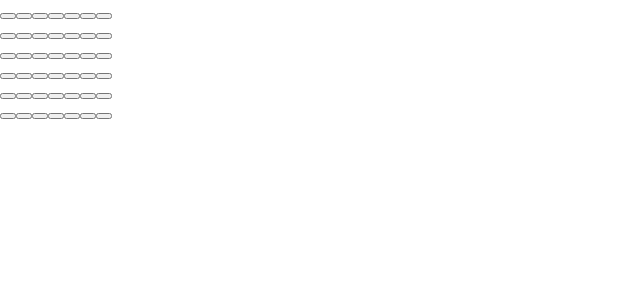
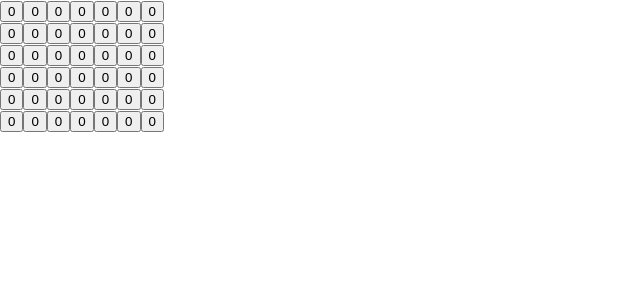
Before and after one commit to tyagidevansh/connect-4, a React (Create React App) app: page / in a window 1280 px wide. Shown: the top 300 px of the page, without its empty margins (0-640 px from the left). Built offline with nearby package versions, Linux system fonts and the light colour scheme.

Commit message:
alternating turns

```diff
--- a/src/App.js
+++ b/src/App.js
@@ -9,25 +9,84 @@ function Cell({value, onCellClick}) {
 function App() {
   const boardWidth = 7;
   const boardHeight = 6;
-  const [gameState, setGameState] = useState(Array.from({ length: boardHeight }, () => Array(boardWidth).fill('')));
+  const [gameState, setGameState] = useState(Array.from({ length: boardHeight }, () => Array(boardWidth).fill('0')));
+  const [isRedNext, setIsRedNext] = useState(true);
   console.log(gameState);
 
   function handleClick(rowIndex, colIndex) {
     const copy = [...gameState];
-    copy[rowIndex][colIndex] = 'X';
+
+    let lowestEmptyRowIndex = rowIndex;
+    while (lowestEmptyRowIndex < boardHeight - 1 && copy[lowestEmptyRowIndex + 1][colIndex] === '0') {
+      lowestEmptyRowIndex++;
+    }
+
+    copy[lowestEmptyRowIndex][colIndex] = isRedNext ? 'R' : 'B';
     setGameState(copy);
-    console.log(gameState);
+    setIsRedNext(!isRedNext);
   }
 
   return (
     <>
-      {gameState.map((row, rowIndex) => (
-        <div key = {rowIndex} className='row'>
-          {row.map((cell, colIndex) => (
-            <Cell key = {colIndex} value = {cell} onClick = {() => handleClick(rowIndex, colIndex)}/>
-          ))}
-        </div>
-      ))}
+      <div className='row'>
+        <Cell value = {gameState[0][0]} onCellClick = {() => {handleClick(0, 0)}}/>
+        <Cell value = {gameState[0][1]} onCellClick = {() => {handleClick(0, 1)}}/>
+        <Cell value = {gameState[0][2]} onCellClick = {() => {handleClick(0, 2)}}/>
+        <Cell value = {gameState[0][3]} onCellClick = {() => {handleClick(0, 3)}}/>
+        <Cell value = {gameState[0][4]} onCellClick = {() => {handleClick(0, 4)}}/>
+        <Cell value = {gameState[0][5]} onCellClick = {() => {handleClick(0, 5)}}/>
+        <Cell value = {gameState[0][6]} onCellClick = {() => {handleClick(0, 6)}}/>
+      </div>
+
+      <div className='row'>
+        <Cell value = {gameState[1][0]} onCellClick = {() => {handleClick(1, 0)}}/>
+        <Cell value = {gameState[1][1]} onCellClick = {() => {handleClick(1, 1)}}/>
+        <Cell value = {gameState[1][2]} onCellClick = {() => {handleClick(1, 2)}}/>
+        <Cell value = {gameState[1][3]} onCellClick = {() => {handleClick(1, 3)}}/>
+        <Cell value = {gameState[1][4]} onCellClick = {() => {handleClick(1, 4)}}/>
+        <Cell value = {gameState[1][5]} onCellClick = {() => {handleClick(1, 5)}}/>
+        <Cell value = {gameState[1][6]} onCellClick = {() => {handleClick(1, 6)}}/>
+      </div>
+
+      <div className='row'>
+        <Cell value = {gameState[2][0]} onCellClick = {() => {handleClick(2, 0)}}/>
+        <Cell value = {gameState[2][1]} onCellClick = {() => {handleClick(2, 1)}}/>
+        <Cell value = {gameState[2][2]} onCellClick = {() => {handleClick(2, 2)}}/>
+        <Cell value = {gameState[2][3]} onCellClick = {() => {handleClick(2, 3)}}/>
+        <Cell value = {gameState[2][4]} onCellClick = {() => {handleClick(2, 4)}}/>
+        <Cell value = {gameState[2][5]} onCellClick = {() => {handleClick(2, 5)}}/>
+        <Cell value = {gameState[2][6]} onCellClick = {() => {handleClick(2, 6)}}/>
+      </div>
+
+      <div className='row'>
+        <Cell value = {gameState[3][0]} onCellClick = {() => {handleClick(3, 0)}}/>
+        <Cell value = {gameState[3][1]} onCellClick = {() => {handleClick(3, 1)}}/>
+        <Cell value = {gameState[3][2]} onCellClick = {() => {handleClick(3, 2)}}/>
+        <Cell value = {gameState[3][3]} onCellClick = {() => {handleClick(3, 3)}}/>
+        <Cell value = {gameState[3][4]} onCellClick = {() => {handleClick(3, 4)}}/>
+        <Cell value = {gameState[3][5]} onCellClick = {() => {handleClick(3, 5)}}/>
+        <Cell value = {gameState[3][6]} onCellClick = {() => {handleClick(3, 6)}}/>
+      </div>
+
+      <div className='row'>
+        <Cell value = {gameState[4][0]} onCellClick = {() => {handleClick(4, 0)}}/>
+        <Cell value = {gameState[4][1]} onCellClick = {() => {handleClick(4, 1)}}/>
+        <Cell value = {gameState[4][2]} onCellClick = {() => {handleClick(4, 2)}}/>
+        <Cell value = {gameState[4][3]} onCellClick = {() => {handleClick(4, 3)}}/>
+        <Cell value = {gameState[4][4]} onCellClick = {() => {handleClick(4, 4)}}/>
+        <Cell value = {gameState[4][5]} onCellClick = {() => {handleClick(4, 5)}}/>
+        <Cell value = {gameState[4][6]} onCellClick = {() => {handleClick(4, 6)}}/>
+      </div>
+
+      <div className='row'>
+        <Cell value = {gameState[5][0]} onCellClick = {() => {handleClick(5, 0)}}/>
+        <Cell value = {gameState[5][1]} onCellClick = {() => {handleClick(5, 1)}}/>
+        <Cell value = {gameState[5][2]} onCellClick = {() => {handleClick(5, 2)}}/>
+        <Cell value = {gameState[5][3]} onCellClick = {() => {handleClick(5, 3)}}/>
+        <Cell value = {gameState[5][4]} onCellClick = {() => {handleClick(5, 4)}}/>
+        <Cell value = {gameState[5][5]} onCellClick = {() => {handleClick(5, 5)}}/>
+        <Cell value = {gameState[5][6]} onCellClick = {() => {handleClick(5, 6)}}/>
+      </div>
     </>
   );
 }
```
